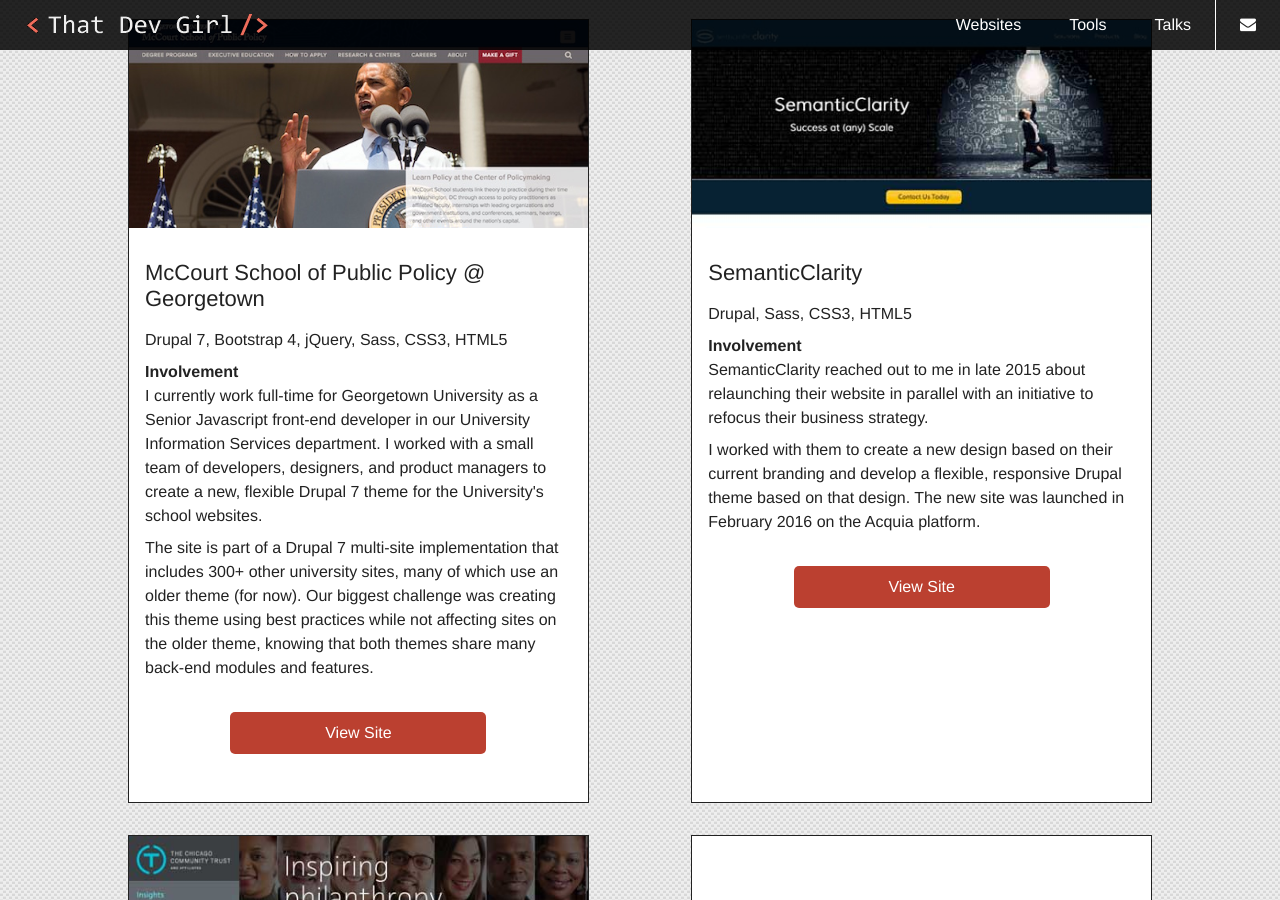
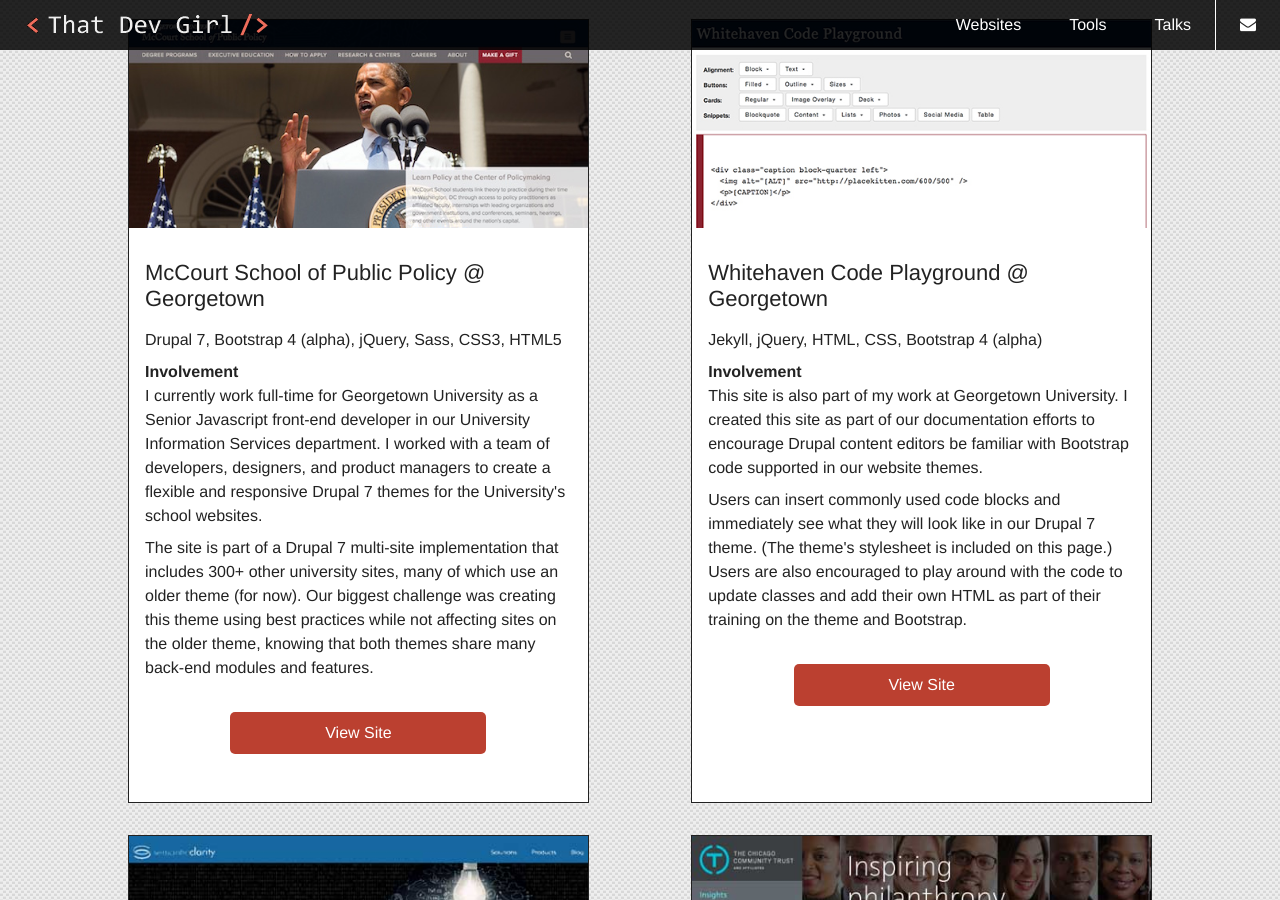
Before and after one commit to That-Dev-Girl-Archives/thatdevgirl.com, a Jekyll site: the page built from index.md, in a window 1280 px wide and 900 px high, scrolled down 685 px. Built offline with Jekyll 4.4.1, drawn with Linux system fonts in a browser that asks for light colours.

Commit message:
Adding Whitehaven playground as a site example.

```diff
--- a/index.md
+++ b/index.md
@@ -35,14 +35,14 @@ title: That Dev Girl, LLC | Website and tool design and development
         <h2><a href="http://mccourt.georgetown.edu" target="_blank">McCourt School of Public Policy @ Georgetown</a></h2>
 
         <p>
-          Drupal 7, Bootstrap 4, jQuery, Sass, CSS3, HTML5
+          Drupal 7, Bootstrap 4 (alpha), jQuery, Sass, CSS3, HTML5
         </p>
 
         <p class="hidden-sm">
           <strong>Involvement</strong> <br />
           I currently work full-time for Georgetown University as a Senior Javascript front-end developer in
-          our University Information Services department.  I worked with a small team of developers, designers,
-          and product managers to create a new, flexible Drupal 7 theme for the University's school websites.
+          our University Information Services department.  I worked with a team of developers, designers,
+          and product managers to create a flexible and responsive Drupal 7 themes for the University's school websites.
         </p>
 
         <p class="hidden-sm">
@@ -50,6 +50,34 @@ title: That Dev Girl, LLC | Website and tool design and development
           sites, many of which use an older theme (for now).  Our biggest challenge was creating
           this theme using best practices while not affecting sites on the older theme, knowing that both themes
           share many back-end modules and features.
+        </p>
+
+        <a href="http://mccourt.georgetown.edu" target="_blank" class="btn primary" aria-label="View McCourt School of Public Policy site">View Site</a>
+      </article>
+
+      <article class="flex-card" aria-label="Whitehaven Code Playground">
+        <a href="https://georgetown-university.github.io/whitehaven-playground/" target="_blank" class="websites__a--screenshot">
+          <img src="/assets/images/project-playground.jpg" alt="Whitehaven code playground screenshot" />
+        </a>
+
+        <h2><a href="http://mccourt.georgetown.edu" target="_blank">Whitehaven Code Playground @ Georgetown</a></h2>
+
+        <p>
+          Jekyll, jQuery, HTML, CSS, Bootstrap 4 (alpha)
+        </p>
+
+        <p class="hidden-sm">
+          <strong>Involvement</strong> <br />
+          This site is also part of my work at Georgetown University. I created this site as part of our
+          documentation efforts to encourage Drupal content editors be familiar with Bootstrap code
+          supported in our website themes.
+        </p>
+
+        <p class="hidden-sm">
+          Users can insert commonly used code blocks and immediately see what they will look like in our
+          Drupal 7 theme.  (The theme's stylesheet is included on this page.) Users are also encouraged
+          to play around with the code to update classes and add their own HTML as part of their
+          training on the theme and Bootstrap.
         </p>
 
         <a href="http://mccourt.georgetown.edu" target="_blank" class="btn primary" aria-label="View McCourt School of Public Policy site">View Site</a>
```
Also changed, not shown: assets/images/project-playground.jpg (added).
